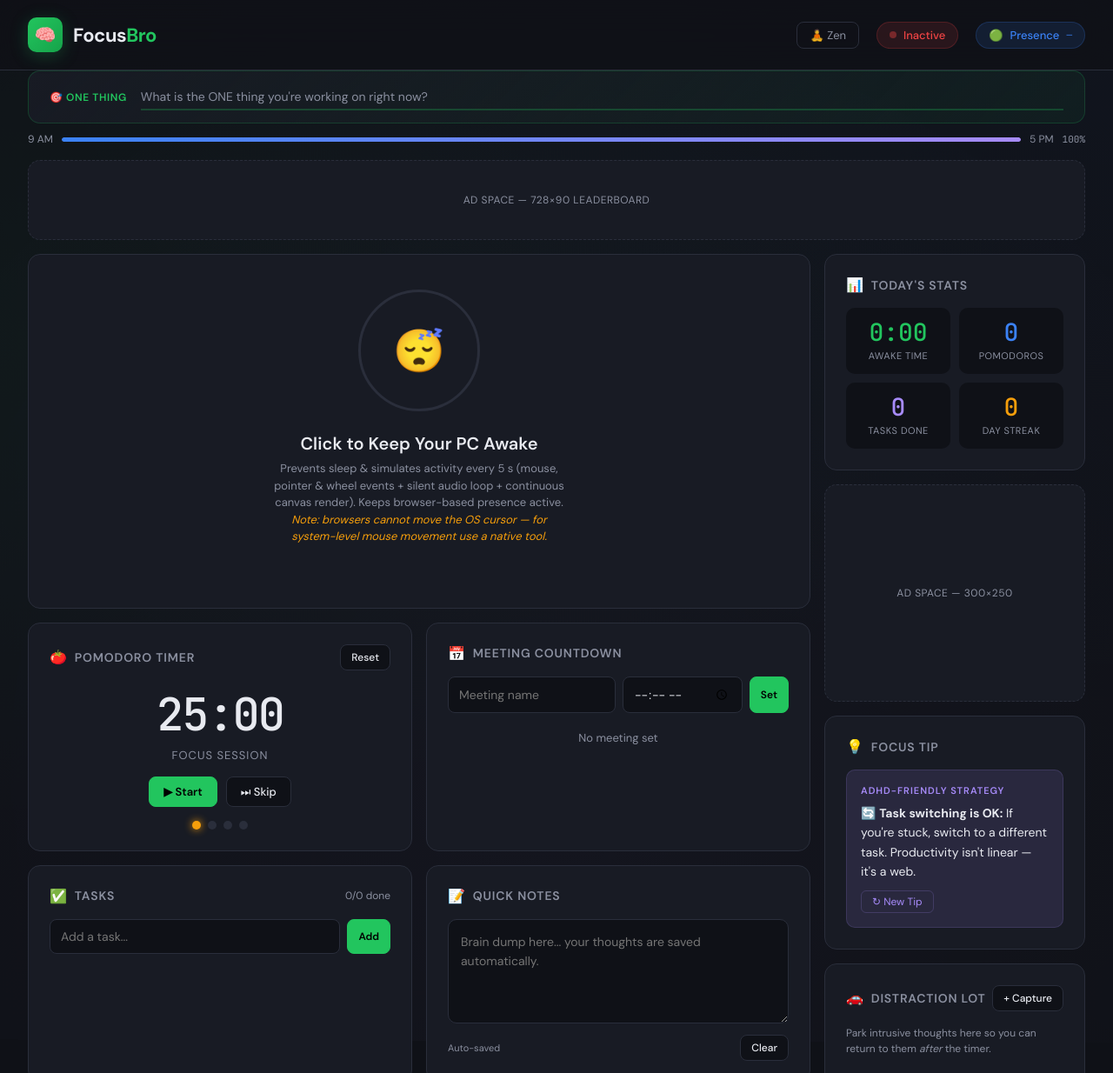
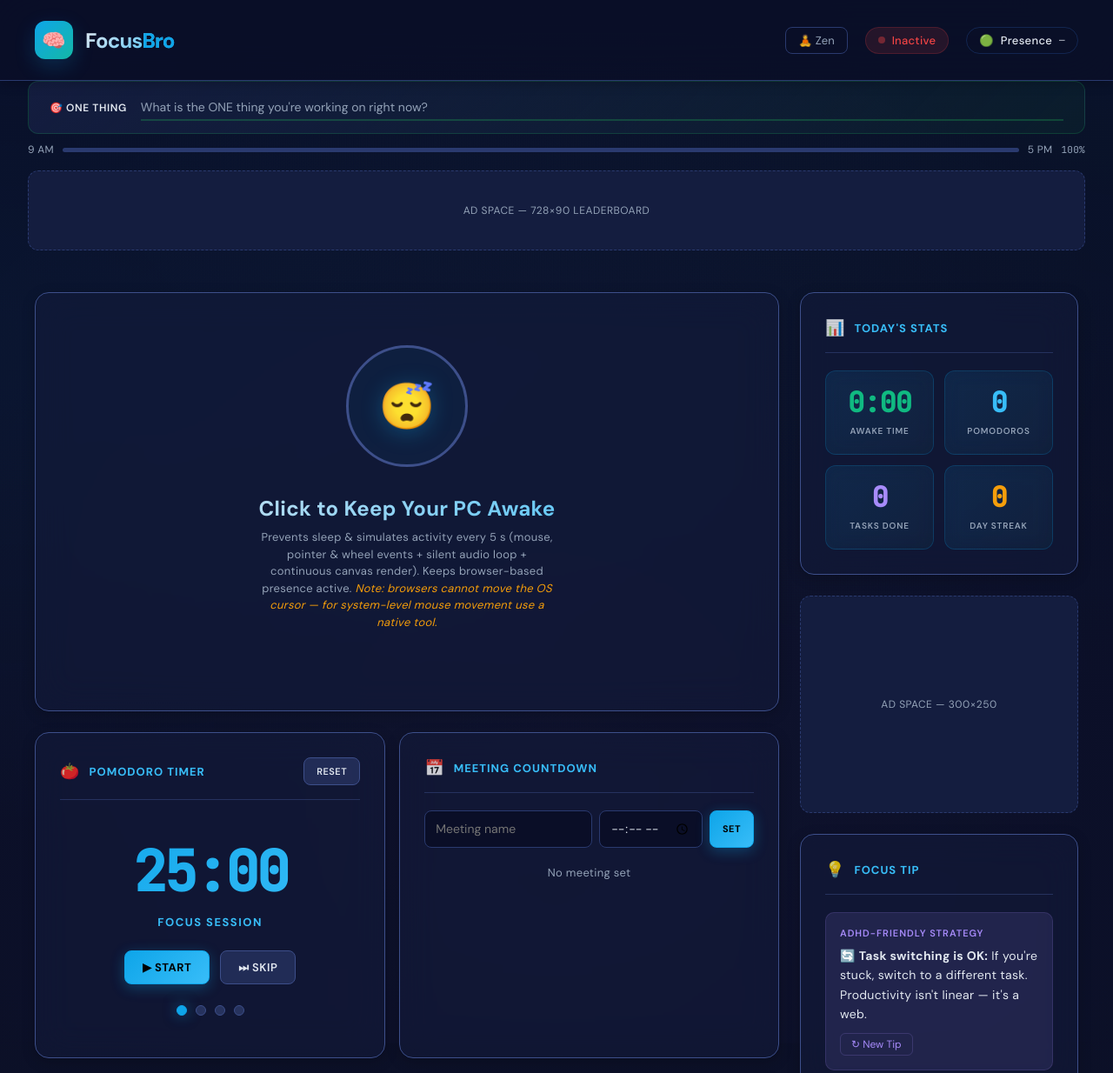
Before and after one commit to adrper79-dot/focusbro, a plain HTML site: page index.html in a window 1280 px wide. Shown: the top 1234 px of the page at 87% size. Drawn offline with Linux system fonts and the light colour scheme.

Commit message:
Professional dashboard redesign: Enterprise color palette, glass morphism, metrics styling, improved typography hierarchy

```diff
--- a/index.html
+++ b/index.html
@@ -13,25 +13,48 @@
 
 <style>
   :root {
-    --bg: #0f1117;
-    --bg-card: #181b24;
-    --bg-card-hover: #1e2230;
-    --border: #2a2e3b;
-    --text: #e8eaf0;
-    --text-muted: #8b90a0;
-    --accent: #22c55e;
-    --accent-dim: rgba(34, 197, 94, 0.12);
-    --accent-glow: rgba(34, 197, 94, 0.25);
+    /* ── Professional Enterprise Palette ── */
+    --bg: #0a0e27;
+    --bg-secondary: #0f1428;
+    --bg-card: #141d3f;
+    --bg-card-hover: #1a2652;
+    --border: #2a3a6f;
+    --border-light: #3d4f8a;
+    --text: #e2e8f0;
+    --text-muted: #94a3b8;
+    --text-dim: #64748b;
+
+    /* ── Professional Accent (Enterprise Blue/Teal) ── */
+    --primary: #0ea5e9;
+    --primary-dark: #0284c7;
+    --primary-light: #38bdf8;
+    --primary-dim: rgba(14, 165, 233, 0.12);
+    --primary-glow: rgba(14, 165, 233, 0.2);
+
+    /* ── Status Colors ── */
+    --success: #10b981;
+    --success-dim: rgba(16, 185, 129, 0.12);
+    --success-glow: rgba(16, 185, 129, 0.2);
     --warn: #f59e0b;
     --warn-dim: rgba(245, 158, 11, 0.12);
     --danger: #ef4444;
     --danger-dim: rgba(239, 68, 68, 0.12);
-    --blue: #3b82f6;
-    --blue-dim: rgba(59, 130, 246, 0.12);
+
+    /* ── Secondary Colors ── */
     --purple: #a78bfa;
     --purple-dim: rgba(167, 139, 250, 0.12);
-    --radius: 14px;
+    --teal: #14b8a6;
+    --teal-dim: rgba(20, 184, 166, 0.12);
+
+    /* ── Spacing & Radius ── */
+    --radius: 12px;
+    --radius-lg: 16px;
+    --shadow: 0 4px 20px rgba(0, 0, 0, 0.3);
+    --shadow-lg: 0 12px 40px rgba(0, 0, 0, 0.4);
+
+    /* ── Typography ── */
     --font: 'DM Sans', sans-serif;
+    --font-display: 'DM Sans', sans-serif;
     --mono: 'JetBrains Mono', monospace;
   }
 
@@ -39,66 +62,75 @@
 
   body {
     font-family: var(--font);
-    background: var(--bg);
+    background: linear-gradient(to bottom, var(--bg), var(--bg-secondary));
     color: var(--text);
     min-height: 100vh;
     overflow-x: hidden;
-  }
-
-  /* ── AMBIENT BACKGROUND ── */
+    letter-spacing: 0.3px;
+  }
+
+  /* ── PROFESSIONAL AMBIENT BACKGROUND ── */
   body::before {
     content: '';
     position: fixed;
     top: -50%; left: -50%;
     width: 200%; height: 200%;
-    background: radial-gradient(ellipse at 20% 50%, rgba(34,197,94,0.04) 0%, transparent 50%),
-                radial-gradient(ellipse at 80% 20%, rgba(59,130,246,0.03) 0%, transparent 50%),
-                radial-gradient(ellipse at 50% 80%, rgba(167,139,250,0.03) 0%, transparent 50%);
+    background:
+      radial-gradient(ellipse at 20% 50%, rgba(14, 165, 233, 0.05) 0%, transparent 50%),
+      radial-gradient(ellipse at 80% 20%, rgba(20, 184, 166, 0.04) 0%, transparent 50%),
+      radial-gradient(ellipse at 50% 80%, rgba(167, 139, 250, 0.03) 0%, transparent 50%);
     z-index: -1;
-    animation: ambientShift 30s ease-in-out infinite alternate;
+    animation: ambientShift 45s ease-in-out infinite alternate;
   }
 
   @keyframes ambientShift {
-    0% { transform: translate(0, 0) rotate(0deg); }
-    100% { transform: translate(-3%, -3%) rotate(3deg); }
-  }
-
-  /* ── HEADER ── */
+    0% { transform: translate(0, 0) scale(1); }
+    100% { transform: translate(-2%, -2%) scale(1.02); }
+  }
+
+  /* ── PROFESSIONAL HEADER ── */
   .header {
     display: flex;
     align-items: center;
     justify-content: space-between;
-    padding: 20px 32px;
+    padding: 24px 40px;
     border-bottom: 1px solid var(--border);
-    background: rgba(15, 17, 23, 0.8);
-    backdrop-filter: blur(20px);
+    background: rgba(10, 14, 39, 0.6);
+    backdrop-filter: blur(30px);
+    -webkit-backdrop-filter: blur(30px);
     position: sticky;
     top: 0;
     z-index: 100;
+    box-shadow: 0 4px 12px rgba(0, 0, 0, 0.2);
   }
 
   .logo {
     display: flex;
     align-items: center;
-    gap: 12px;
+    gap: 14px;
   }
 
   .logo-icon {
-    width: 40px; height: 40px;
-    background: linear-gradient(135deg, var(--accent), #16a34a);
-    border-radius: 10px;
+    width: 44px; height: 44px;
+    background: linear-gradient(135deg, var(--primary), var(--teal));
+    border-radius: 12px;
     display: flex; align-items: center; justify-content: center;
-    font-size: 20px;
-    box-shadow: 0 4px 20px var(--accent-glow);
+    font-size: 22px;
+    box-shadow: 0 8px 24px var(--primary-glow);
+    backdrop-filter: blur(10px);
   }
 
   .logo-text {
-    font-size: 22px;
+    font-size: 24px;
     font-weight: 700;
-    letter-spacing: -0.5px;
-  }
-
-  .logo-text span { color: var(--accent); }
+    letter-spacing: -0.8px;
+    background: linear-gradient(135deg, var(--text), var(--primary-light));
+    -webkit-background-clip: text;
+    -webkit-text-fill-color: transparent;
+    background-clip: text;
+  }
+
+  .logo-text span { color: var(--primary); -webkit-text-fill-color: var(--primary); }
 
   .header-status {
     display: flex;
@@ -166,35 +198,38 @@
     margin: 0;
   }
 
-  /* ── MAIN GRID ── */
+  /* ── PROFESSIONAL MAIN GRID ── */
   .dashboard {
     display: grid;
-    grid-template-columns: 1fr 300px;
-    gap: 16px;
-    padding: 0 32px 32px;
-    max-width: 1440px;
+    grid-template-columns: 1fr 320px;
+    gap: 24px;
+    padding: 32px 40px 48px;
+    max-width: 1480px;
     margin: 0 auto;
   }
 
   .main-area {
     display: flex;
     flex-direction: column;
-    gap: 16px;
+    gap: 24px;
   }
 
   .sidebar {
     display: flex;
     flex-direction: column;
-    gap: 16px;
-  }
-
-  /* ── CARD BASE ── */
+    gap: 24px;
+  }
+
+  /* ── PROFESSIONAL CARD BASE (GLASS MORPHISM) ── */
   .card {
-    background: var(--bg-card);
-    border: 1px solid var(--border);
-    border-radius: var(--radius);
-    padding: 24px;
-    transition: border-color 0.2s;
+    background: rgba(20, 29, 63, 0.5);
+    border: 1px solid var(--border-light);
+    border-radius: var(--radius-lg);
+    padding: 28px;
+    transition: all 0.3s cubic-bezier(0.4, 0, 0.2, 1);
+    backdrop-filter: blur(20px);
+    -webkit-backdrop-filter: blur(20px);
+    box-shadow: 0 4px 16px rgba(0, 0, 0, 0.2);
   }
 
   .card:hover { border-color: rgba(255,255,255,0.08); }
@@ -203,26 +238,29 @@
     display: flex;
     align-items: center;
     justify-content: space-between;
-    margin-bottom: 16px;
+    align-items: center;
+    margin-bottom: 20px;
+    padding-bottom: 16px;
+    border-bottom: 1px solid rgba(61, 79, 138, 0.5);
   }
 
   .card-title {
-    font-size: 14px;
-    font-weight: 600;
+    font-size: 13px;
+    font-weight: 700;
     text-transform: uppercase;
-    letter-spacing: 0.8px;
-    color: var(--text-muted);
+    letter-spacing: 1px;
+    color: var(--primary-light);
     display: flex;
     align-items: center;
-    gap: 8px;
-  }
-
-  .card-title .icon { font-size: 16px; }
-
-  /* ── KEEP AWAKE HERO ── */
+    gap: 10px;
+  }
+
+  .card-title .icon { font-size: 18px; opacity: 0.8; }
+
+  /* ── PROFESSIONAL KEEP AWAKE HERO (EXECUTIVE SUMMARY) ── */
   .keep-awake {
     text-align: center;
-    padding: 40px 24px;
+    padding: 60px 40px;
     position: relative;
     overflow: hidden;
   }
@@ -235,38 +273,45 @@
   .awake-ring {
     width: 140px; height: 140px;
     border-radius: 50%;
-    border: 3px solid var(--border);
+    border: 3px solid var(--border-light);
     display: flex; align-items: center; justify-content: center;
-    margin: 0 auto 24px;
+    margin: 0 auto 32px;
     position: relative;
-    transition: all 0.5s;
+    transition: all 0.5s cubic-bezier(0.4, 0, 0.2, 1);
     cursor: pointer;
+    background: rgba(14, 165, 233, 0.05);
   }
 
   .awake-ring.active {
-    border-color: var(--accent);
-    box-shadow: 0 0 40px var(--accent-glow), inset 0 0 40px var(--accent-dim);
+    border-color: var(--primary);
+    box-shadow: 0 0 60px var(--primary-glow), inset 0 0 40px rgba(14, 165, 233, 0.1);
+    background: rgba(14, 165, 233, 0.1);
   }
 
   .awake-ring.active::after {
     content: '';
     position: absolute;
-    inset: -6px;
+    inset: -8px;
     border-radius: 50%;
     border: 2px solid transparent;
-    border-top-color: var(--accent);
-    animation: spin 3s linear infinite;
+    border-top-color: var(--primary);
+    border-right-color: var(--primary);
+    animation: spin 2.5s linear infinite;
   }
 
   @keyframes spin { to { transform: rotate(360deg); } }
 
-  .awake-icon { font-size: 48px; transition: transform 0.3s; }
-  .awake-ring:hover .awake-icon { transform: scale(1.1); }
+  .awake-icon { font-size: 52px; transition: transform 0.3s; filter: drop-shadow(0 4px 12px rgba(14, 165, 233, 0.3)); }
+  .awake-ring:hover .awake-icon { transform: scale(1.12); }
 
   .awake-label {
-    font-size: 20px;
-    font-weight: 600;
-    margin-bottom: 6px;
+    font-size: 24px;
+    font-weight: 700;
+    margin-bottom: 8px;
+    background: linear-gradient(135deg, var(--text), var(--primary-light));
+    -webkit-background-clip: text;
+    -webkit-text-fill-color: transparent;
+    background-clip: text;
   }
 
   .awake-sub {
@@ -296,48 +341,56 @@
   }
 
   /* ── POMODORO ── */
+  /* ── PROFESSIONAL POMODORO DISPLAY ── */
   .pomo-display {
     text-align: center;
+    padding: 20px 0;
   }
 
   .pomo-time {
     font-family: var(--mono);
-    font-size: 52px;
-    font-weight: 500;
-    letter-spacing: -2px;
-    margin-bottom: 4px;
+    font-size: 64px;
+    font-weight: 700;
+    letter-spacing: -3px;
+    margin-bottom: 8px;
+    background: linear-gradient(135deg, var(--primary), var(--primary-light));
+    -webkit-background-clip: text;
+    -webkit-text-fill-color: transparent;
+    background-clip: text;
   }
 
   .pomo-phase {
     font-size: 13px;
-    color: var(--text-muted);
-    margin-bottom: 16px;
+    color: var(--primary-light);
+    margin-bottom: 24px;
     text-transform: uppercase;
-    letter-spacing: 1px;
+    letter-spacing: 1.5px;
+    font-weight: 700;
   }
 
   .pomo-controls {
+    display: flex;
+    gap: 12px;
+    justify-content: center;
+  }
+
+  .pomo-dots {
     display: flex;
     gap: 10px;
     justify-content: center;
-  }
-
-  .pomo-dots {
-    display: flex;
-    gap: 8px;
-    justify-content: center;
-    margin-top: 16px;
+    margin-top: 24px;
   }
 
   .pomo-dot {
-    width: 10px; height: 10px;
+    width: 12px; height: 12px;
     border-radius: 50%;
-    background: var(--border);
-    transition: background 0.3s;
-  }
-
-  .pomo-dot.done { background: var(--accent); }
-  .pomo-dot.current { background: var(--warn); box-shadow: 0 0 10px var(--warn); }
+    background: rgba(61, 79, 138, 0.5);
+    transition: all 0.3s cubic-bezier(0.4, 0, 0.2, 1);
+    border: 1px solid var(--border-light);
+  }
+
+  .pomo-dot.done { background: var(--success); border-color: var(--success); box-shadow: 0 0 12px rgba(16, 185, 129, 0.3); }
+  .pomo-dot.current { background: var(--primary); border-color: var(--primary); box-shadow: 0 0 16px rgba(14, 165, 233, 0.5); }
 
   /* ── MEETING COUNTDOWN ── */
   .meeting-input-row {
@@ -387,34 +440,48 @@
   }
 
   /* ── BUTTONS ── */
+  /* ── PROFESSIONAL BUTTONS ── */
   .btn {
     display: inline-flex;
     align-items: center;
+    justify-content: center;
     gap: 6px;
-    padding: 8px 16px;
-    border: 1px solid var(--border);
+    padding: 10px 20px;
+    border: 1px solid var(--border-light);
     border-radius: 8px;
-    background: var(--bg);
+    background: rgba(61, 79, 138, 0.4);
     color: var(--text);
     font-family: var(--font);
     font-size: 13px;
-    font-weight: 500;
+    font-weight: 600;
     cursor: pointer;
-    transition: all 0.2s;
-  }
-
-  .btn:hover { background: var(--bg-card-hover); border-color: rgba(255,255,255,0.12); }
+    transition: all 0.2s cubic-bezier(0.4, 0, 0.2, 1);
+    text-transform: uppercase;
+    letter-spacing: 0.5px;
+  }
+
+  .btn:hover {
+    background: rgba(61, 79, 138, 0.6);
+    border-color: var(--primary-light);
+    transform: translateY(-1px);
+    box-shadow: 0 4px 12px rgba(14, 165, 233, 0.2);
+  }
 
   .btn-accent {
-    background: var(--accent);
+    background: linear-gradient(135deg, var(--primary), var(--primary-light));
     color: #000;
-    border-color: var(--accent);
-    font-weight: 600;
-  }
-
-  .btn-accent:hover { background: #16a34a; border-color: #16a34a; }
-
-  .btn-sm { padding: 6px 12px; font-size: 12px; }
+    border-color: var(--primary);
+    font-weight: 700;
+    box-shadow: 0 4px 16px rgba(14, 165, 233, 0.3);
+  }
+
+  .btn-accent:hover {
+    background: linear-gradient(135deg, var(--primary-light), var(--primary));
+    box-shadow: 0 8px 24px rgba(14, 165, 233, 0.4);
+    transform: translateY(-2px);
+  }
+
+  .btn-sm { padding: 8px 14px; font-size: 11px; }
 
   /* ── BREAK REMINDER ── */
   .break-status {
@@ -423,7 +490,7 @@
     gap: 12px;
     padding: 12px;
     border-radius: 10px;
-    background: var(--bg);
+    background: rgba(61, 79, 138, 0.3);
   }
 
   .break-progress-ring {
@@ -604,33 +671,45 @@
   .stats-grid {
     display: grid;
     grid-template-columns: 1fr 1fr;
-    gap: 10px;
-  }
-
+    gap: 12px;
+  }
+
+  /* ── PROFESSIONAL METRICS CARDS ── */
   .stat-box {
-    background: var(--bg);
-    border-radius: 10px;
-    padding: 14px;
+    background: linear-gradient(135deg, rgba(14, 165, 233, 0.1), rgba(20, 184, 166, 0.05));
+    border: 1px solid rgba(14, 165, 233, 0.2);
+    border-radius: 12px;
+    padding: 20px;
     text-align: center;
+    transition: all 0.3s cubic-bezier(0.4, 0, 0.2, 1);
+    backdrop-filter: blur(10px);
+  }
+
+  .stat-box:hover {
+    border-color: rgba(14, 165, 233, 0.4);
+    background: linear-gradient(135deg, rgba(14, 165, 233, 0.15), rgba(20, 184, 166, 0.08));
+    box-shadow: 0 4px 16px rgba(14, 165, 233, 0.15);
   }
 
   .stat-value {
     font-family: var(--mono);
-    font-size: 28px;
-    font-weight: 500;
+    font-size: 32px;
+    font-weight: 700;
     line-height: 1;
+    letter-spacing: -1px;
   }
 
   .stat-label {
-    font-size: 11px;
+    font-size: 10px;
     color: var(--text-muted);
-    margin-top: 6px;
+    margin-top: 10px;
     text-transform: uppercase;
-    letter-spacing: 0.5px;
-  }
-
-  .stat-value.green { color: var(--accent); }
-  .stat-value.blue { color: var(--blue); }
+    letter-spacing: 0.8px;
+    font-weight: 600;
+  }
+
+  .stat-value.green { color: var(--success); }
+  .stat-value.blue { color: var(--primary-light); }
   .stat-value.purple { color: var(--purple); }
   .stat-value.warn { color: var(--warn); }
 
@@ -686,24 +765,52 @@
 
   .break-modal.show { display: flex; }
 
+  /* ── PROFESSIONAL MODAL CONTENT ── */
   .break-modal-content {
-    background: var(--bg-card);
-    border: 1px solid var(--border);
+    background: linear-gradient(135deg, rgba(14, 29, 63, 0.8), rgba(20, 29, 63, 0.8));
+    border: 1px solid var(--border-light);
     border-radius: 20px;
-    padding: 48px;
+    padding: 56px 48px;
     text-align: center;
     max-width: 420px;
-    animation: modalIn 0.3s ease;
+    animation: modalIn 0.3s cubic-bezier(0.4, 0, 0.2, 1);
+    backdrop-filter: blur(20px);
+    box-shadow: 0 20px 60px rgba(0, 0, 0, 0.4);
   }
 
   @keyframes modalIn {
-    from { opacity: 0; transform: scale(0.95) translateY(10px); }
+    from { opacity: 0; transform: scale(0.92) translateY(15px); }
     to { opacity: 1; transform: scale(1) translateY(0); }
   }
 
-  .break-modal-icon { font-size: 64px; margin-bottom: 16px; }
-  .break-modal-title { font-size: 24px; font-weight: 600; margin-bottom: 8px; }
-  .break-modal-text { font-size: 15px; color: var(--text-muted); line-height: 1.6; margin-bottom: 24px; }
+  .break-modal-icon {
+    font-size: 72px;
+    margin-bottom: 24px;
+    display: inline-block;
+    animation: float 3s ease-in-out infinite;
+  }
+
+  @keyframes float {
+    0%, 100% { transform: translateY(0); }
+    50% { transform: translateY(-10px); }
+  }
+
+  .break-modal-title {
+    font-size: 28px;
+    font-weight: 700;
+    margin-bottom: 12px;
+    background: linear-gradient(135deg, var(--primary-light), var(--text));
+    -webkit-background-clip: text;
+    -webkit-text-fill-color: transparent;
+    background-clip: text;
+  }
+
+  .break-modal-text {
+    font-size: 15px;
+    color: var(--text-muted);
+    line-height: 1.7;
+    margin-bottom: 32px;
+  }
 
   /* ── FOOTER ── */
   .footer {
@@ -715,7 +822,8 @@
     color: var(--text-muted);
   }
 
-  .footer a { color: var(--accent); text-decoration: none; }
+  .footer a { color: var(--primary); text-decoration: none; transition: color 0.2s; }
+  .footer a:hover { color: var(--primary-light); }
 
   /* ── INTENTION BANNER ── */
   .intention-banner {
@@ -990,19 +1098,24 @@
   .med-timer { font-family: var(--mono); font-size: 24px; font-weight: 600; color: var(--accent); }
   .med-status { font-size: 12px; color: var(--text-muted); margin-top: 6px; }
   .med-input-row { display: flex; gap: 8px; margin-top: 12px; }
-  .med-input-row input { flex: 1; background: var(--bg); border: 1px solid var(--border); border-radius: 8px; padding: 8px 12px; color: var(--text); font-size: 12px; font-family: var(--font); }
-  .med-input-row button { background: var(--accent); color: #000; border: none; border-radius: 8px; padding: 8px 16px; cursor: pointer; font-weight: 500; font-size: 12px; }
-
-  /* ── RESPONSIVE ── */
+  .med-input-row input { flex: 1; background: rgba(61, 79, 138, 0.3); border: 1px solid var(--border-light); border-radius: 8px; padding: 10px 12px; color: var(--text); font-size: 12px; font-family: var(--font); }
+  .med-input-row button { background: linear-gradient(135deg, var(--primary), var(--primary-light)); color: #000; border: none; border-radius: 8px; padding: 10px 16px; cursor: pointer; font-weight: 600; font-size: 12px; }
+
+  /* ── PROFESSIONAL RESPONSIVE ── */
   @media (max-width: 960px) {
-    .dashboard { grid-template-columns: 1fr; padding: 0 16px 16px; }
+    .dashboard { grid-template-columns: 1fr; padding: 24px 20px 32px; gap: 20px; }
     .top-row { grid-template-columns: 1fr; }
-    .header { padding: 16px; }
+    .header { padding: 20px 24px; }
+    .logo-text { font-size: 20px; }
+    .logo-icon { width: 38px; height: 38px; font-size: 18px; }
     .ad-slot { margin: 12px 16px; }
     .intention-banner { margin: 0 16px; }
     .time-bar-wrap { margin: 8px 16px 0; }
     .fidget-grid { grid-template-columns: 1fr; }
     .binaural-grid { grid-template-columns: repeat(2, 1fr); }
+    .pomo-time { font-size: 48px; }
+    .keep-awake { padding: 40px 24px; }
+    .awake-ring { width: 120px; height: 120px; }
   }
 </style>
 </head>
```
